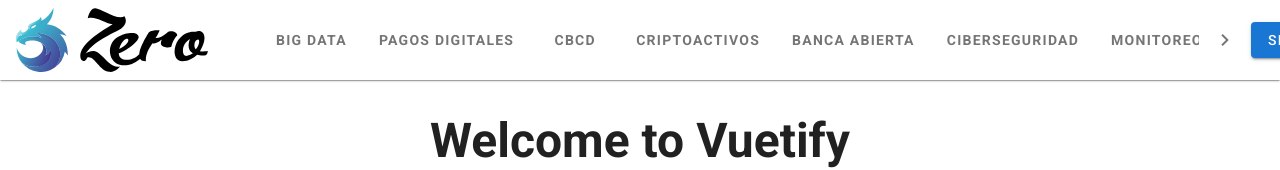
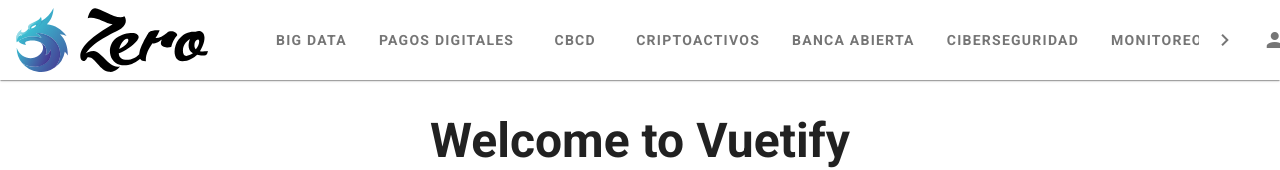
Before and after one commit to Observatoriolab/SateliteNoticiasV3, a Vue app: page / in a window 1280 px wide. Shown: the top 170 px of the page. Built offline with nearby package versions, Linux system fonts and the light colour scheme.

Commit message:
Account and logout working
V-menu for the user's dropdown and logout working

```diff
--- a/src/App.vue
+++ b/src/App.vue
@@ -42,20 +42,17 @@
           </v-tab>
         </v-tabs>
       </div>
-   <v-menu
-      transition="slide-x-transition"
-      bottom
-      right
-    >
+            <v-spacer />
+
+         <v-menu bottom left>
             <template v-slot:activator="{ on, attrs }">
               <v-btn
-          class="deep-orange"
-          color="primary"
-          dark
+                light
+                icon
                 v-bind="attrs"
                 v-on="on"
               >
-          Slide X Transition
+                <v-icon>mdi-account</v-icon>
               </v-btn>
             </template>
 
@@ -63,11 +60,16 @@
               <v-list-item
                 v-for="(item, i) in items"
                 :key="i"
+
+                @click="true"
               >
+              <a href="/accounts/logout/">
                 <v-list-item-title>{{ item.title }}</v-list-item-title>
+                <v-icon>{{ item.icon }}</v-icon></a>
               </v-list-item>
             </v-list>
           </v-menu>
+
 
     </v-app-bar>
 
@@ -99,11 +101,10 @@
         "DLT"
       ],
        items: [
-        { title: 'Click Me' },
-        { title: 'Click Me' },
-        { title: 'Click Me' },
-        { title: 'Click Me 2' },
-      ]
+          { title: 'Configuracion', icon: 'mdi-cog-outline' },
+          { title: 'Logout', icon: 'mdi-logout-variant' }
+        ],
+        right: null
     //
   })
 };
```
Lines whose indentation alone changed are shown as unchanged.
